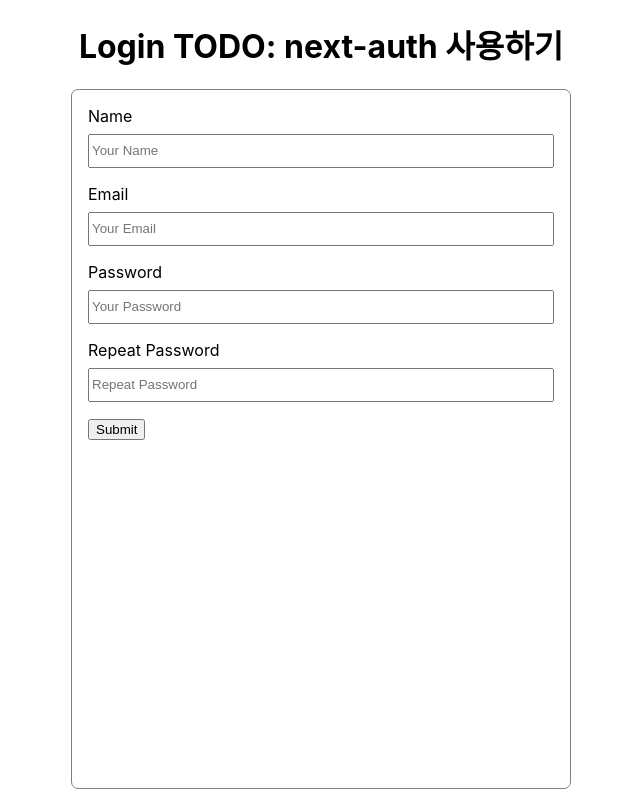
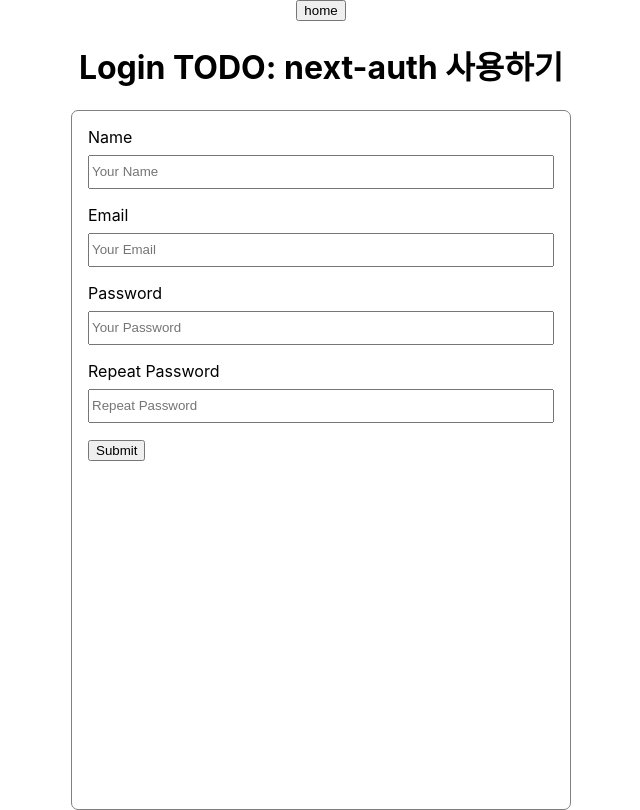
Before and after one commit to vnfma0218/badminton-frontend, a Next.js app: page /login in a window 1280 px wide. Shown: the whole page, without its empty margins (319-959 px from the left). Built offline with nearby package versions, Linux system fonts and the light colour scheme.

Commit message:
feat: auth context 생성

```diff
--- /dev/null
+++ b/components/contexts/AuthContext.tsx
@@ -0,0 +1,33 @@
+import React, { createContext, useState } from 'react';
+
+type AuthState = {
+  accessToken: string;
+  role: string;
+  setAuth: React.Dispatch<React.SetStateAction<AuthState>> | undefined;
+};
+const AuthContext = createContext<AuthState>({
+  accessToken: '',
+  role: '',
+  setAuth: undefined,
+});
+
+export const AuthProvider = ({ children }: { children: React.ReactNode }) => {
+  const [auth, setAuth] = useState<AuthState>({
+    accessToken: '',
+    role: '',
+    setAuth: undefined,
+  });
+
+  return (
+    <AuthContext.Provider
+      value={{
+        accessToken: auth.accessToken,
+        role: auth.role,
+        setAuth,
+      }}
+    >
+      {children}
+    </AuthContext.Provider>
+  );
+};
+export default AuthContext;
--- a/next.config.js
+++ b/next.config.js
@@ -1,7 +1,7 @@
 /** @type {import('next').NextConfig} */
 const nextConfig = {
-  reactStrictMode: true,
+  reactStrictMode: false,
   swcMinify: true,
-}
+};
 
-module.exports = nextConfig
+module.exports = nextConfig;
--- a/pages/_app.tsx
+++ b/pages/_app.tsx
@@ -1,8 +1,17 @@
-import '../styles/globals.css'
-import type { AppProps } from 'next/app'
+import '../styles/globals.css';
+import type { AppProps } from 'next/app';
+import { AuthProvider } from '../components/contexts/AuthContext';
+import { useEffect } from 'react';
 
 function MyApp({ Component, pageProps }: AppProps) {
-  return <Component {...pageProps} />
+  useEffect(() => {
+    console.log('home 실행');
+  }, []);
+  return (
+    <AuthProvider>
+      <Component {...pageProps} />
+    </AuthProvider>
+  );
 }
 
-export default MyApp
+export default MyApp;
--- a/pages/login/index.tsx
+++ b/pages/login/index.tsx
@@ -1,25 +1,39 @@
 import axios from 'axios';
-import { FormEvent } from 'react';
+import { useRouter } from 'next/router';
+import { FormEvent, useContext } from 'react';
+import AuthContext from '../../components/contexts/AuthContext';
 import styles from '../../styles/login/Login.module.css';
 
 const LoginPage = () => {
-  const onSubmitLogin = (e: FormEvent) => {
+  const router = useRouter();
+  const { accessToken, setAuth } = useContext(AuthContext);
+  const onSubmitLogin = async (e: FormEvent) => {
     e.preventDefault();
 
-    axios({
+    const res = await axios({
       url: 'http://localhost:3001/login',
       method: 'post',
       data: {
-        name: '푸름쓰',
         email: 'vnfma0218@naver.com',
-        password: '123',
-        passwordChk: '123',
+        password: 'tkfkdgo1!',
       },
     });
+
+    if (res.status === 200) {
+      setAuth &&
+        setAuth((prev) => ({ ...prev, accessToken: res.data.accessToken }));
+    }
   };
-
+  console.log(accessToken);
   return (
     <div className={styles.login}>
+      <button
+        onClick={() => {
+          router.push('/');
+        }}
+      >
+        home
+      </button>
       <h1>Login TODO: next-auth 사용하기</h1>
       <form onSubmit={onSubmitLogin} className={styles.loginForm}>
         <div className={styles.form_control}>
```
Also changed, not shown: pages/index.tsx (+5 -4 lines).
